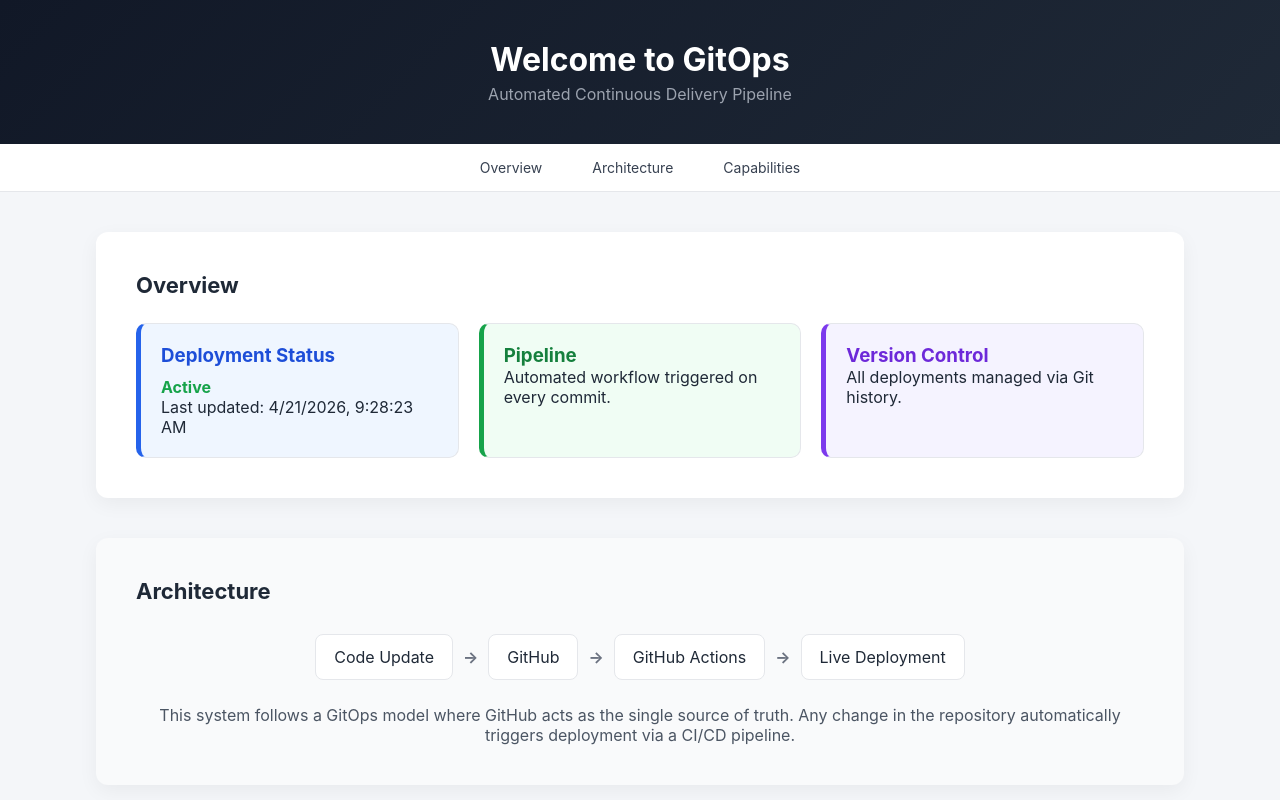
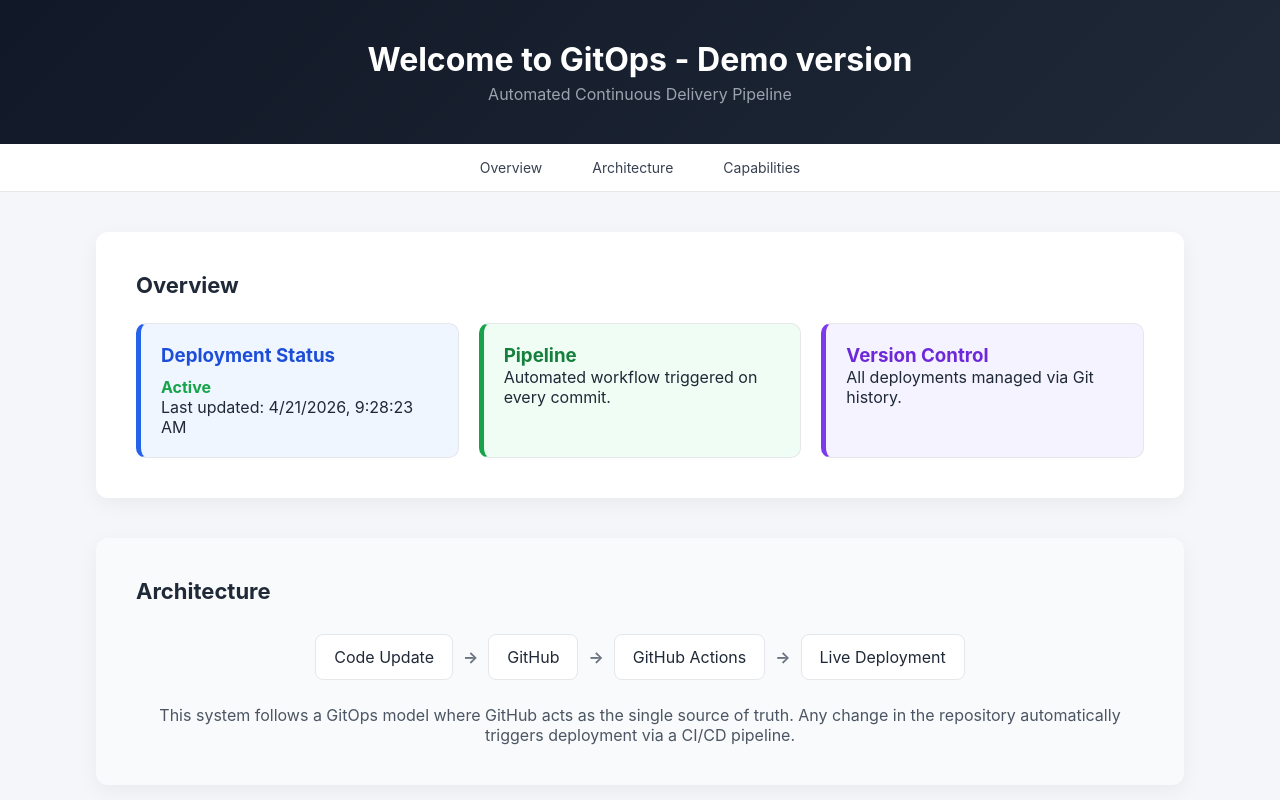
Before and after one commit to karanm2310/gitops-demo, a plain HTML site: page index.html in a window 1280 px wide. Shown: the top 800 px of the page. Drawn offline with Linux system fonts and the light colour scheme.

Commit message:
Update index.html

```diff
--- a/index.html
+++ b/index.html
@@ -10,7 +10,7 @@
 
 <header>
   <div class="container">
-    <h1>Welcome to GitOps</h1>
+    <h1>Welcome to GitOps - Demo version</h1>
     <p>Automated Continuous Delivery Pipeline</p>
   </div>
 </header>
```
